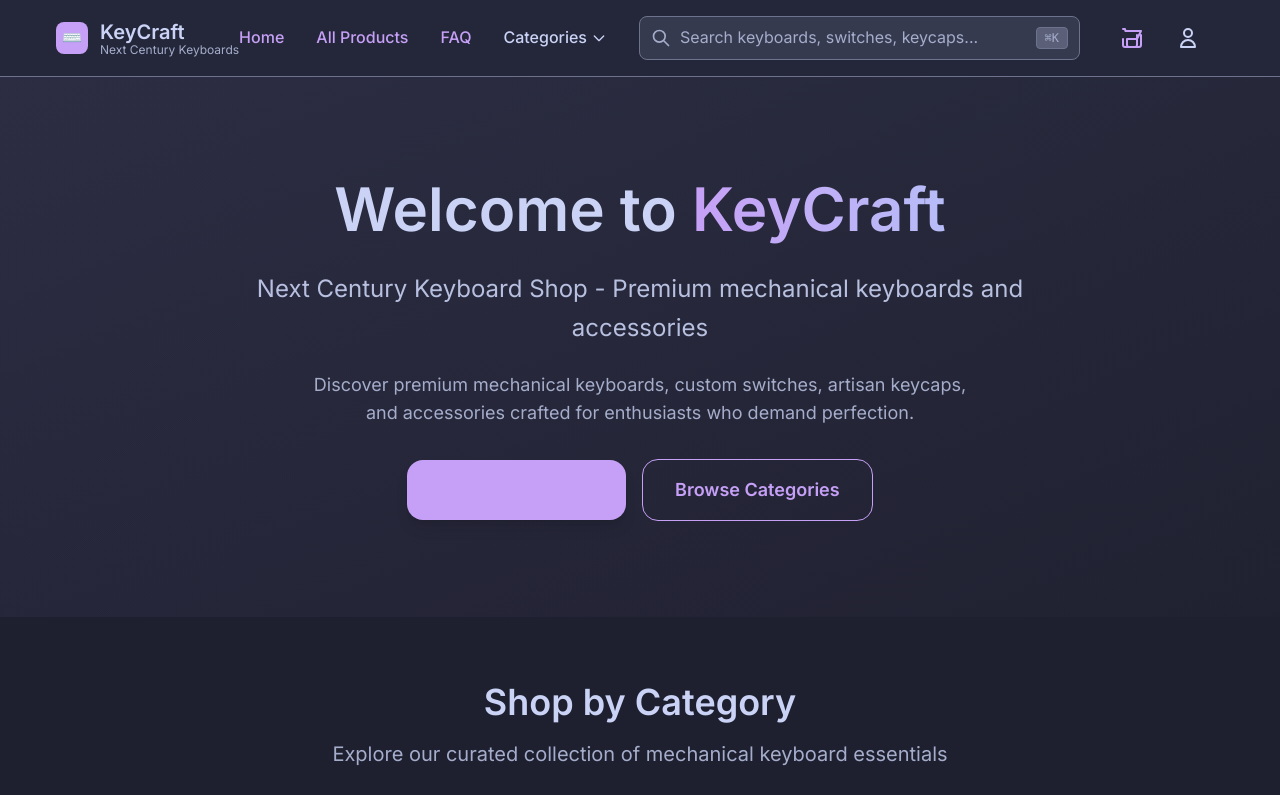
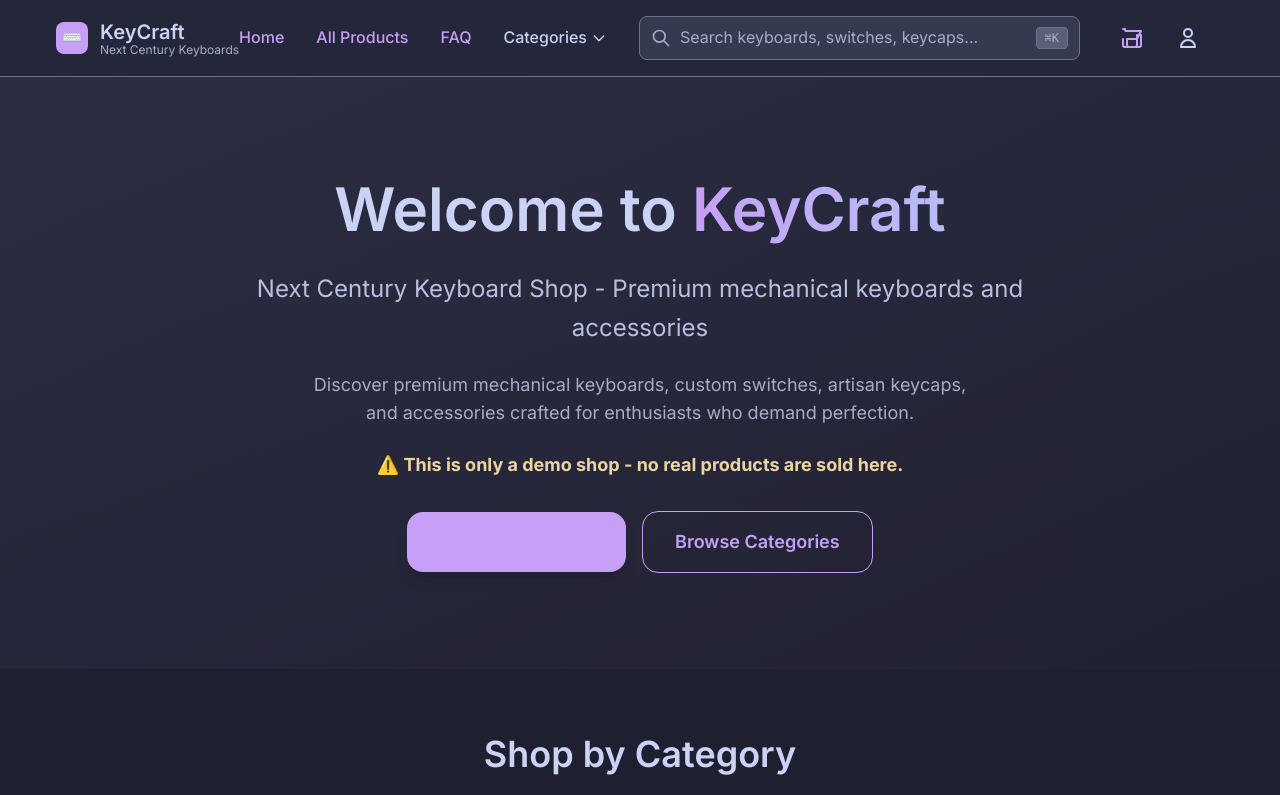
Before and after one commit to codingfragments/svelte_shop, a SvelteKit app: page / in a window 1280 px wide. Shown: the top 795 px of the page. Built offline with nearby package versions, Linux system fonts and the light colour scheme.

Commit message:
demo warning added

```diff
--- a/src/routes/+page.svelte
+++ b/src/routes/+page.svelte
@@ -50,6 +50,9 @@
 				<p class="text-text-muted mx-auto max-w-2xl text-lg">
 					Discover premium mechanical keyboards, custom switches, artisan keycaps, and accessories
 					crafted for enthusiasts who demand perfection.
+				</p>
+				<p class="text-warning mx-auto max-w-2xl text-lg font-bold">
+					⚠️ This is only a demo shop - no real products are sold here.
 				</p>
 			</div>
 
```
